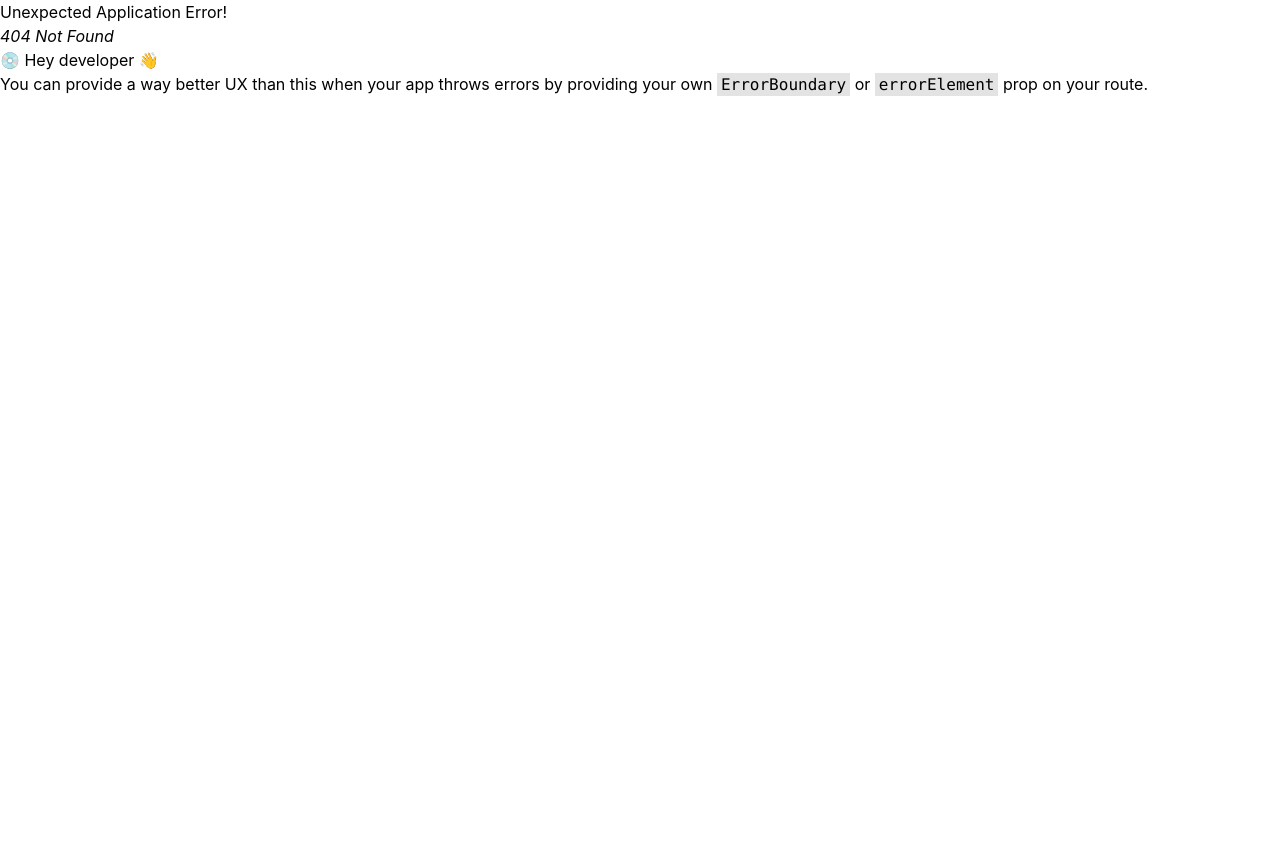
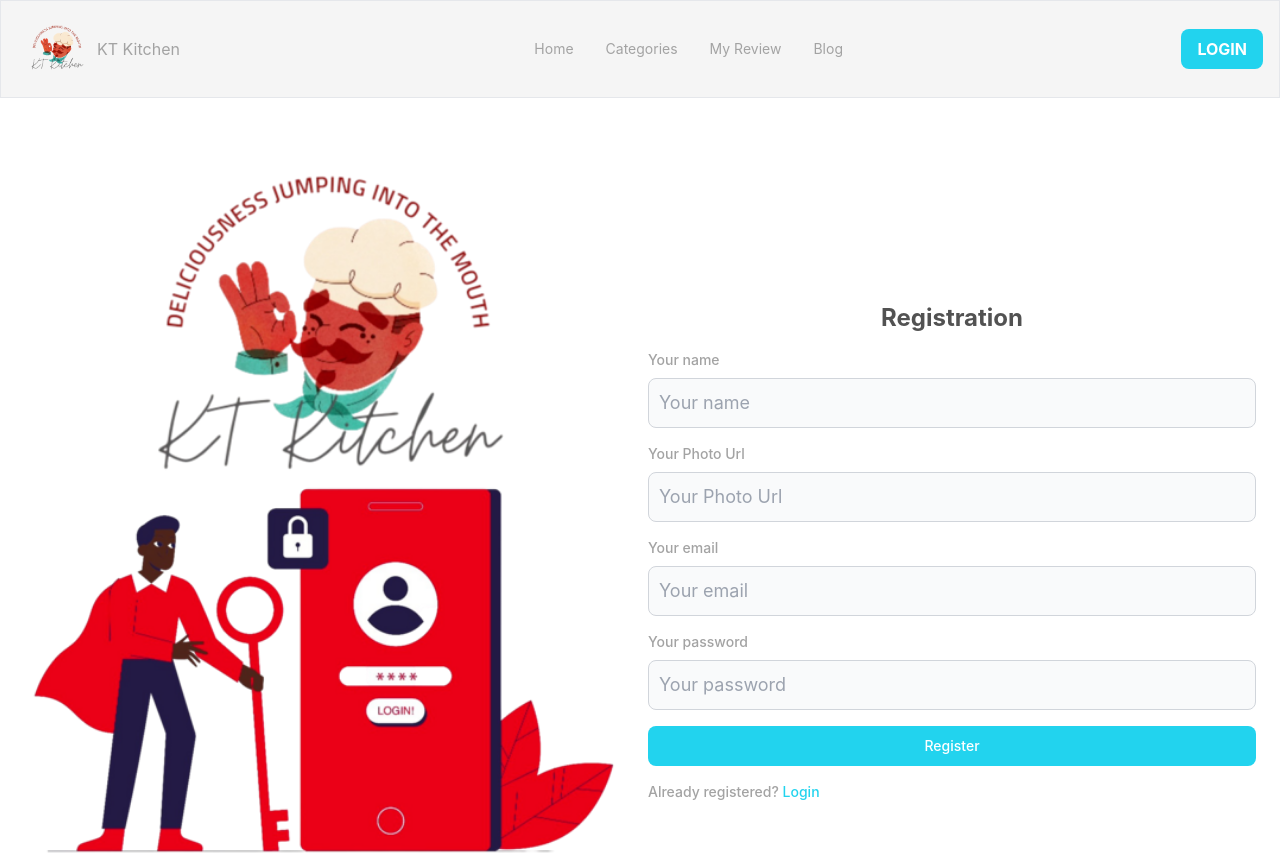
Before and after one commit to kashishdipro/kt-kitchen-client, a React (Create React App) app: page /register in a window 1280 px wide. Before the commit this address had no page. Shown: the top 854 px of the page. Before the commit the page ends 800 px from the top, so only its background shows below. Built offline with nearby package versions, Linux system fonts and the light colour scheme; no server answers.

Commit message:
added register component and functionality

```diff
--- a/package.json
+++ b/package.json
@@ -7,6 +7,7 @@
     "@testing-library/jest-dom": "^5.16.5",
     "@testing-library/react": "^13.4.0",
     "@testing-library/user-event": "^13.5.0",
+    "firebase": "^9.13.0",
     "react": "^18.2.0",
     "react-dom": "^18.2.0",
     "react-router-dom": "^6.4.3",
--- /dev/null
+++ b/src/Pages/Login/Login.js
@@ -0,0 +1,35 @@
+import React from 'react';
+import { Link } from 'react-router-dom';
+import login from '../../img/login.png'
+
+const Login = () => {
+
+    const handleLogin = event =>{
+        event.preventDefault();
+    }
+    return (
+        <section className='sm:p-4 md:p-6 w-full'>
+            <div className='flex justify-around items-center flex-col md:flex-row gap-4'>
+                <img className='w-1/2' src={login} alt="" />
+                <form onSubmit={handleLogin} className="space-y-4 w-1/2">
+                    <h5 className="text-2xl font-bold text-neutral-600 text-center">Login</h5>
+                    <div>
+                        <label className="block mb-2 text-sm font-medium text-neutral-400">Your email</label>
+                        <input type="email" name="email" placeholder="Your email" className="bg-gray-50 border border-gray-300 text-neutral-400 text-lg rounded-lg focus:ring-cyan-500 focus:border-cyan-500 block w-full p-2.5" required/>
+                    </div>
+                    <div>
+                        <label className="block mb-2 text-sm font-medium text-neutral-400">Your password</label>
+                        <input type="password" name="password" placeholder="Your password" className="bg-gray-50 border border-gray-300 text-neutral-400 text-lg rounded-lg focus:ring-cyan-500 focus:border-cyan-500 block w-full p-2.5" required/>
+                    </div>
+                    <input type="submit" className="w-full text-white bg-cyan-400 hover:bg-cyan-800 focus:ring-4 focus:outline-none focus:ring-cyan-300 font-medium rounded-lg text-sm px-5 py-2.5 text-center" value="Login" />
+                    <div className="text-sm font-medium text-neutral-400 mb-4">
+                        Not registered? <Link to='/register' className="text-cyan-400 hover:underline">Create account</Link>
+                    </div>
+                </form>
+            </div>
+
+        </section>
+    );
+};
+
+export default Login;
--- /dev/null
+++ b/src/Pages/Register/Register.js
@@ -0,0 +1,75 @@
+import React, { useContext, useState } from 'react';
+import { Link } from 'react-router-dom';
+import { AuthContext } from '../../context/AuthProvider';
+import login from '../../img/login.png'
+
+const Register = () => {
+    const {createUser, updateUserProfile} = useContext(AuthContext);
+    const [error, setError] = useState(null);
+
+    const handleRegister = event =>{
+        event.preventDefault();
+        const form = event.target;
+        const name = form.name.value;
+        const photo = form.photoUrl.value;
+        const email = form.email.value;
+        const password = form.password.value;
+
+        if(password.length < 6){
+            setError('Password should be 6 character or more');
+            return;
+        }
+        createUser(email, password)
+        .then(result =>{
+            const user = result.user;
+            updateProfile(name, photo);
+            console.log(user);
+        })
+        .catch(error => console.error(error))
+    }
+    const updateProfile = (name, photo) =>{
+        const profile = {
+            displayName: name,
+            photoURL: photo
+        }
+        updateUserProfile(profile)
+        .then(() =>{})
+        .catch(error => console.error(error))
+    }
+    return (
+        <section className='sm:p-4 md:p-6 w-full'>
+            <div className='flex justify-around items-center flex-col md:flex-row gap-4'>
+                <img className='w-1/2' src={login} alt="" />
+                <form onSubmit={handleRegister} className="space-y-4 w-1/2">
+                    <h5 className="text-2xl font-bold text-neutral-600 text-center">Registration</h5>
+                    <div>
+                        <label className="block mb-2 text-sm font-medium text-neutral-400">Your name</label>
+                        <input type="text" name="name" placeholder="Your name" className="bg-gray-50 border border-gray-300 text-neutral-400 text-lg rounded-lg focus:ring-cyan-500 focus:border-cyan-500 block w-full p-2.5" required/>
+                    </div>
+                    <div>
+                        <label className="block mb-2 text-sm font-medium text-neutral-400">Your Photo Url</label>
+                        <input type="text" name="photoUrl" placeholder="Your Photo Url" className="bg-gray-50 border border-gray-300 text-neutral-400 text-lg rounded-lg focus:ring-cyan-500 focus:border-cyan-500 block w-full p-2.5" required/>
+                    </div>
+                    <div>
+                        <label className="block mb-2 text-sm font-medium text-neutral-400">Your email</label>
+                        <input type="email" name="email" placeholder="Your email" className="bg-gray-50 border border-gray-300 text-neutral-400 text-lg rounded-lg focus:ring-cyan-500 focus:border-cyan-500 block w-full p-2.5" required/>
+                    </div>
+                    <div>
+                        <label className="block mb-2 text-sm font-medium text-neutral-400">Your password</label>
+                        <input type="password" name="password" placeholder="Your password" className="bg-gray-50 border border-gray-300 text-neutral-400 text-lg rounded-lg focus:ring-cyan-500 focus:border-cyan-500 block w-full p-2.5" required/>
+                    </div>
+                    <input type="submit" className="w-full text-white bg-cyan-400 hover:bg-cyan-800 focus:ring-4 focus:outline-none focus:ring-cyan-300 font-medium rounded-lg text-sm px-5 py-2.5 text-center" value="Register" />
+                    <div className="text-sm font-medium text-rose-600 mb-4">
+                        <p>{error}</p>
+                    </div>
+                    <div className="text-sm font-medium text-neutral-400 mb-4">
+                        Already registered? <Link to='/login' className="text-cyan-400 hover:underline">Login</Link>
+                    </div>
+                </form>
+            </div>
+
+        </section>
+    );
+};
+
+export default Register;
--- a/src/Shared/Nav.js
+++ b/src/Shared/Nav.js
@@ -1,14 +1,14 @@
-import React, { useEffect, useState } from 'react';import {
+import React, { useContext, useEffect, useState } from 'react';import {
     Navbar,
     MobileNav,
     Typography,
     Button,
     IconButton,
+    Avatar,
 } from "@material-tailwind/react";
 import { Link } from 'react-router-dom';
 import logo from '../img/logo.png'
-
-
+import { AuthContext } from '../context/AuthProvider';
 
 const navList = (
   <ul className="mb-4 mt-2 flex flex-col gap-2 lg:mb-0 lg:mt-0 lg:flex-row lg:items-center lg:gap-6">
@@ -60,6 +60,14 @@ const Nav = () => {
         () => window.innerWidth >= 960 && setOpenNav(false)
         );
     }, []);
+
+    const {user, logOut} = useContext(AuthContext);
+
+    const handleLogOut = () =>{
+        logOut()
+        .then(()=>{})
+        .catch(error => console.error(error))
+    }
     return (
         <Navbar className="mx-auto bg-neutral-100 px-4 py-2">
         <div className="container mx-auto flex items-center justify-between text-neutral-400">
@@ -73,9 +81,21 @@ const Nav = () => {
                 </Link>
             </div>
             <div className="hidden lg:block">{navList}</div>
+            {
+              user?.uid ?
+              <div className="flex gap-4">
+                <Button onClick={handleLogOut} size="sm" className="hidden bg-cyan-400 lg:inline-block">
+                <span>Logout</span>
+                </Button>
+                <Avatar className='w-10 h-10 hidden bg-slate-400 lg:inline-block' src={user.photoURL} alt="avatar" variant="circular" />
+              </div>
+              :
+              <Link to='/login'>
               <Button size="sm" className="hidden bg-cyan-400 lg:inline-block">
               <span>Login</span>
               </Button>
+              </Link>
+            }
             <IconButton
             variant="text"
             className="ml-auto h-6 w-6 text-inherit hover:bg-transparent focus:bg-transparent active:bg-transparent lg:hidden"
@@ -116,12 +136,24 @@ const Nav = () => {
         </div>
         <MobileNav open={openNav}>
             {navList}
+            {
+              user?.uid ?
+              <Button onClick={handleLogOut} size="sm" className="bg-cyan-400 lg:inline-block">
+                <span>Logout</span>
+              </Button>
+              :
+              <Link to='/login'>
               <Button size="sm" className="bg-cyan-400 mb-2">
               <span>Login</span>
               </Button>
+              </Link>
+            }
+
         </MobileNav>
     </Navbar>
     );
 };
 
+
+
 export default Nav;
--- /dev/null
+++ b/src/config/firebase.config.js
@@ -0,0 +1,19 @@
+// Import the functions you need from the SDKs you need
+import { initializeApp } from "firebase/app";
+// TODO: Add SDKs for Firebase products that you want to use
+// https://firebase.google.com/docs/web/setup#available-libraries
+
+// Your web app's Firebase configuration
+const firebaseConfig = {
+  apiKey: process.env.REACT_APP_apiKey,
+  authDomain: process.env.REACT_APP_authDomain,
+  projectId: process.env.REACT_APP_projectId,
+  storageBucket: process.env.REACT_APP_storageBucket,
+  messagingSenderId: process.env.REACT_APP_messagingSenderId,
+  appId: process.env.REACT_APP_appId,
+};
+
+// Initialize Firebase
+const app = initializeApp(firebaseConfig);
+
+export default app;
--- /dev/null
+++ b/src/context/AuthProvider.js
@@ -0,0 +1,41 @@
+import React, { createContext, useEffect, useState } from 'react';
+import {createUserWithEmailAndPassword, getAuth, onAuthStateChanged, signOut, updateProfile} from 'firebase/auth'
+import app from '../config/firebase.config';
+
+export const AuthContext = createContext();
+const auth = getAuth(app);
+
+const AuthProvider = ({children}) => {
+    const [user, setUser] = useState(null);
+    const [loading, setLoading] = useState(true);
+
+    const createUser = (email, password) =>{
+        return createUserWithEmailAndPassword(auth, email, password);
+    }
+    const updateUserProfile = (profile) =>{
+        return updateProfile(auth.currentUser, profile);
+    }
+
+    const logOut = () =>{
+        return signOut(auth);
+    }
+
+    useEffect(() =>{
+        const unsubscribe = onAuthStateChanged(auth, currentUser =>{
+            console.log(currentUser);
+            setUser(currentUser);
+        });
+        return () =>{
+            return unsubscribe();
+        };
+    },[])
+
+    const authInfo = {user, loading, createUser, updateUserProfile, logOut}
+    return (
+        <AuthContext.Provider value = {authInfo}>
+            {children}
+        </AuthContext.Provider>
+    );
+};
+
+export default AuthProvider;
--- a/src/index.js
+++ b/src/index.js
@@ -3,11 +3,14 @@ import ReactDOM from 'react-dom/client';
 import './index.css';
 import App from './App';
 import reportWebVitals from './reportWebVitals';
+import AuthProvider from './context/AuthProvider';
 
 const root = ReactDOM.createRoot(document.getElementById('root'));
 root.render(
   <React.StrictMode>
-    <App />
+    <AuthProvider>
+      <App />
+    </AuthProvider>
   </React.StrictMode>
 );
 
```
Also changed, not shown: src/Router/Router.js (+10 -0 lines), src/img/login.png (added), 1 other file (tests, documents, lock files or other folders). Lines whose indentation alone changed are shown as unchanged.
